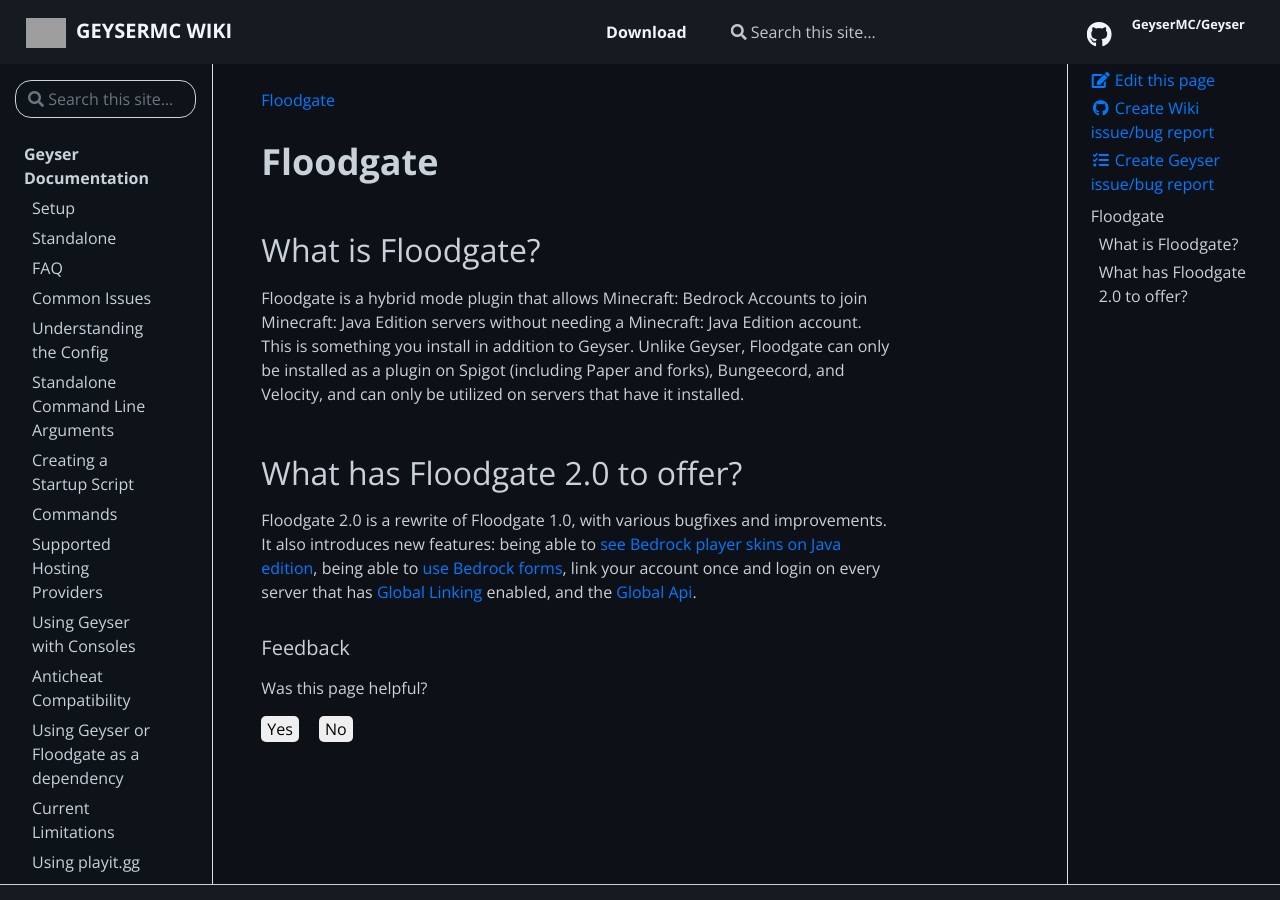
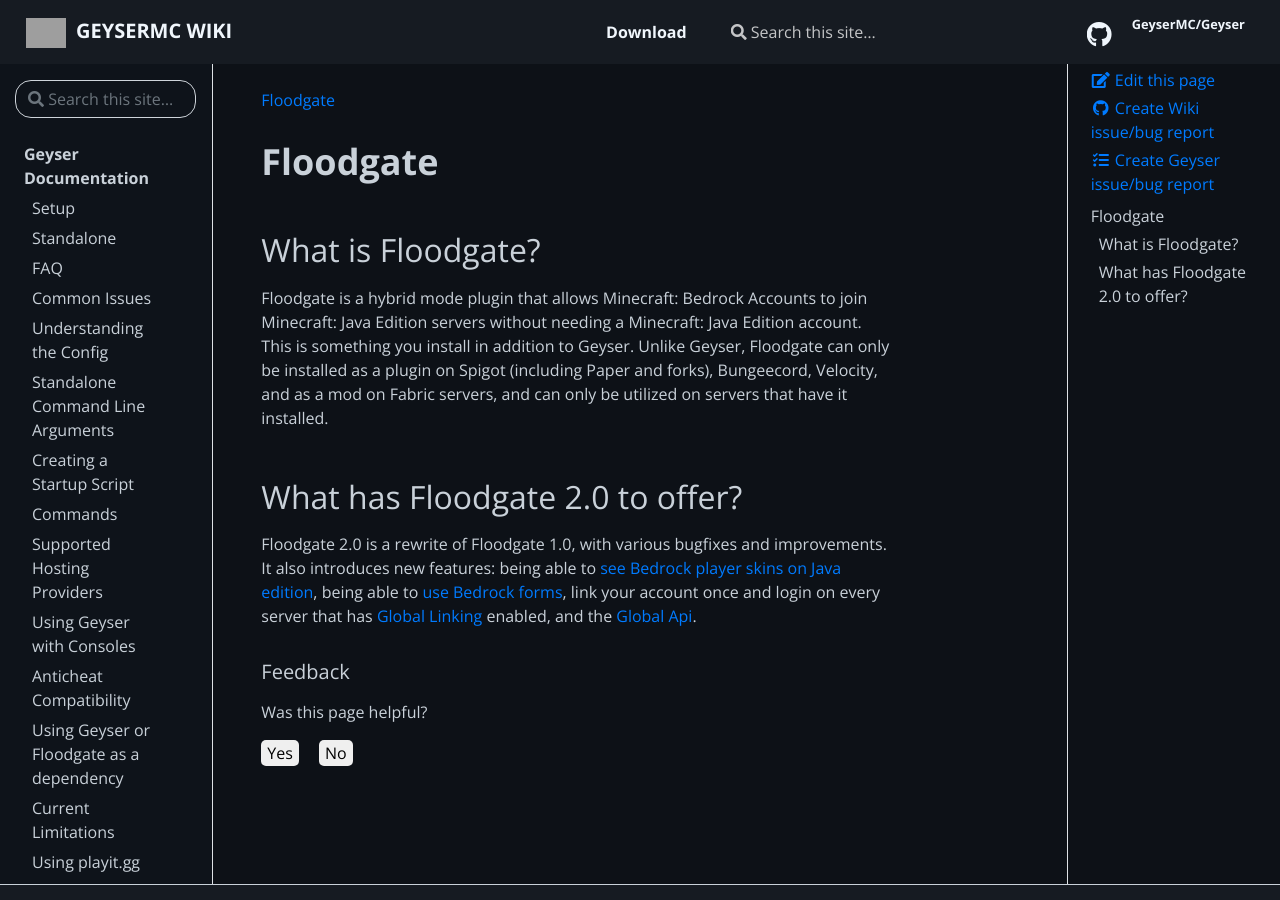
Before and after one commit to GeyserMC/GeyserWiki, a Jekyll site: the page built from _docs/floodgate/root.md, in a window 1280 px wide and 900 px high. Built offline with Jekyll 4.4.1, drawn with Linux system fonts in a browser that asks for light colours; grey boxes are pictures that could not be loaded.

Commit message:
let us not forget floodgate-fabric (#138)
* LETS NOT FORGET FLOODGATE-FABRIC

let us not forget floodgate-fabric

* chew is great

Co-authored-by: Olivia <chew@chew.pw>

---------

Co-authored-by: Olivia <chew@chew.pw>

```diff
--- a/_docs/floodgate/root.md
+++ b/_docs/floodgate/root.md
@@ -7,7 +7,7 @@
 # Floodgate
 ## What is Floodgate?
 Floodgate is a hybrid mode plugin that allows Minecraft: Bedrock Accounts to join Minecraft: Java Edition servers without needing a Minecraft: Java Edition account.
-This is something you install in addition to Geyser. Unlike Geyser, Floodgate can only be installed as a plugin on Spigot (including Paper and forks), Bungeecord, and Velocity, and can only be utilized on servers that have it installed.
+This is something you install in addition to Geyser. Unlike Geyser, Floodgate can only be installed as a plugin on Spigot (including Paper and forks), Bungeecord, Velocity, and as a mod on Fabric servers, and can only be utilized on servers that have it installed.
 
 ## What has Floodgate 2.0 to offer?
 Floodgate 2.0 is a rewrite of Floodgate 1.0, with various bugfixes and improvements. It also introduces new features: being able to [see Bedrock player skins on Java edition](/floodgate/features/#what-is-skin-uploading),
```
